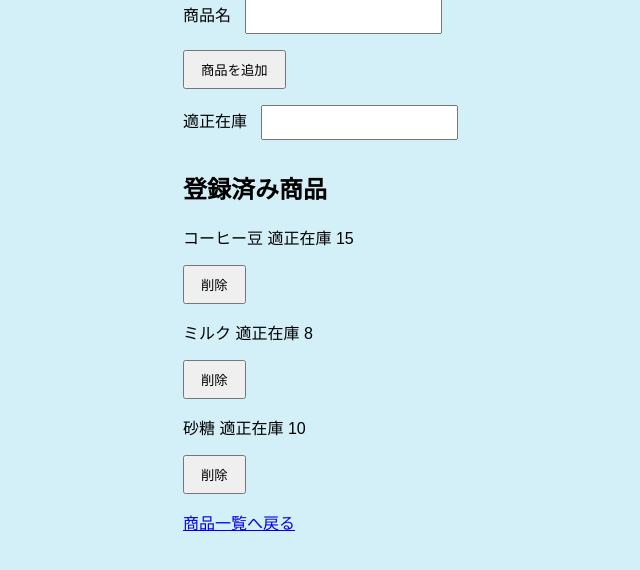
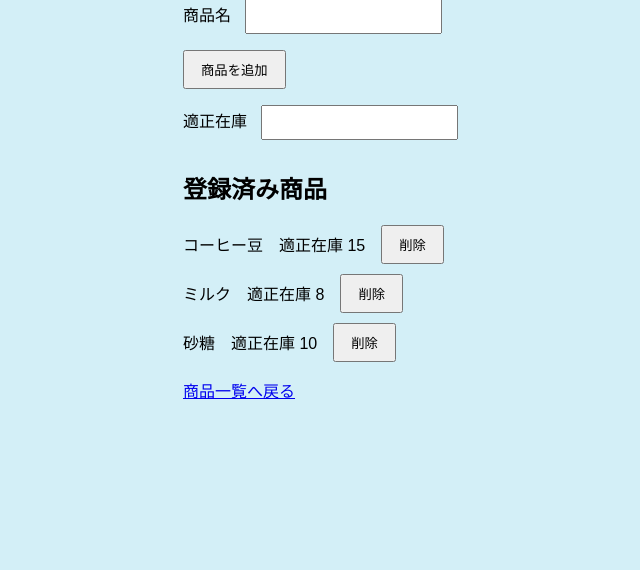
Before and after one commit to Hiromichi-Takeuchi1/git_test01, a Flask app: page /product/add in a window 1280 px wide. Shown: the part 172-742 px from the top of the page, without its empty margins (107-747 px from the left). Run offline with Flask 3, Linux system fonts and the light colour scheme; data comes from the database, SQL or seed files in the repository; both versions use the stored data as it was after the commit.

Commit message:
削除ボタンの位置修正

```diff
--- a/templates/product_add.html
+++ b/templates/product_add.html
@@ -37,13 +37,13 @@
 <h2>登録済み商品</h2>
 
 {% for product in products %}
-<p>
-    {{ product.name }}
-    適正在庫 {{ product.proper_stock }}
-    <form method="POST" action="{{ url_for('delete_product', product_id=product.id) }}" style="display: inline;" onsubmit="return confirm('この商品を削除しますか？');">
+<div style="display: flex; align-items: center; gap: 16px; margin-bottom: 10px;">
+    <span>{{ product.name }}</span>
+    <span>適正在庫 {{ product.proper_stock }}</span>
+    <form method="POST" action="{{ url_for('delete_product', product_id=product.id) }}" style="margin: 0;" onsubmit="return confirm('この商品を削除しますか？');">
         <button type="submit">削除</button>
     </form>
-</p>
+</div>
 {% endfor %}
 
 <p>
```
Also changed, not shown: inventory.db.
